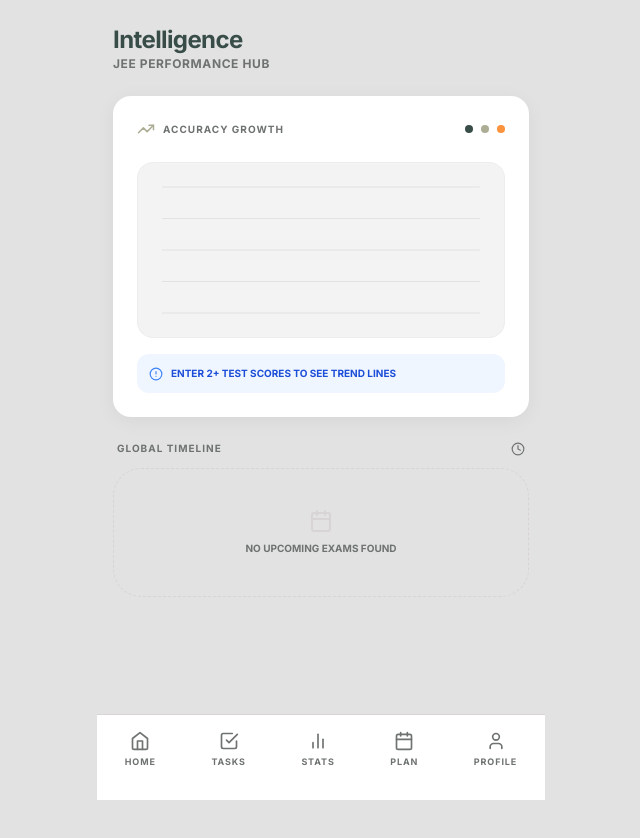
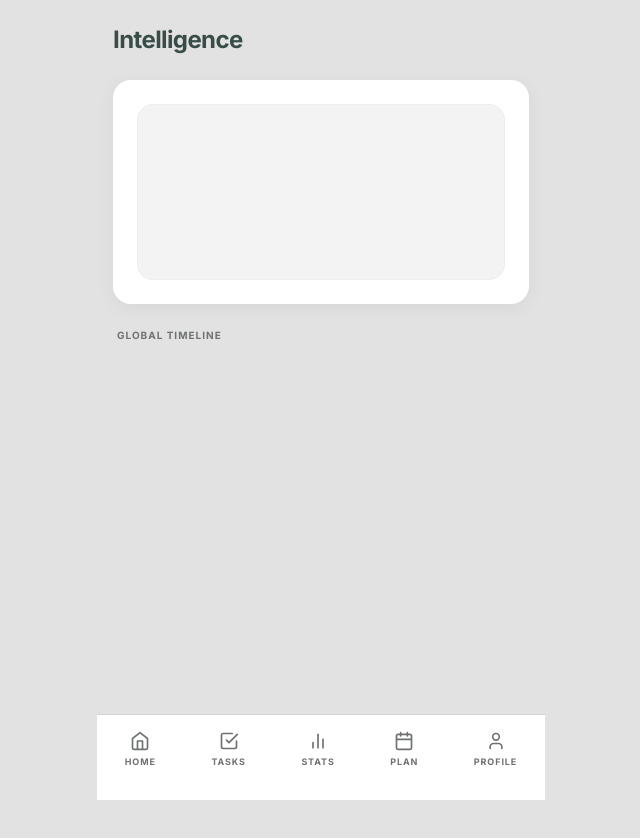
Before and after one commit to hetkeraliya/monkstudy, a Next.js app: page /analysis in a window 1280 px wide. Shown: the top 838 px of the page, without its empty margins (319-959 px from the left). Built offline with nearby package versions, Linux system fonts and the light colour scheme.

Commit message:
Update page.tsx

```diff
--- a/app/analysis/page.tsx
+++ b/app/analysis/page.tsx
@@ -2,9 +2,16 @@
 
 import { useState, useEffect, useMemo } from "react";
 import { motion, AnimatePresence } from "framer-motion";
-import { TrendingUp, Trash2, Calendar, Clock, AlertCircle } from "lucide-react";
+import { TrendingUp, Trash2, Calendar, Clock } from "lucide-react";
 import { useStore } from "../../store/useStore";
 import { vibrate } from "../../lib/db";
+
+// Explicitly define the types for the graph logic
+interface Mark {
+  score: number;
+  total: number;
+  date: string;
+}
 
 interface TooltipData {
   x: number;
@@ -26,7 +33,6 @@ export default function Analysis() {
   const graphWidth = 300;
   const graphHeight = 150;
 
-  // Process data for the graph coordinates
   const datasets = useMemo(() => {
     const config = [
       { id: 'phy', name: 'Physics', color: '#384D48' },
@@ -36,29 +42,22 @@ export default function Analysis() {
 
     return config.map(subConfig => {
       const subject = subjects.find(s => s.id === subConfig.id);
-      const marks = subject?.marks || [];
+      const marks = (subject?.marks || []) as Mark[]; // Explicit type cast
 
       if (marks.length === 0) return { ...subConfig, path: "", points: [] };
 
-      const points = marks.map((m, i) => {
-        // Horizontal spacing: if 1 point, center it. If more, spread them.
+      const points = marks.map((m: Mark, i: number) => {
         const x = marks.length === 1 ? graphWidth / 2 : (i / (marks.length - 1)) * graphWidth;
         const total = m.total || 100;
         const val = Math.round((m.score / total) * 100);
-        // Vertical spacing: 100% is at y=0, 0% is at y=graphHeight
         const y = graphHeight - (val / 100) * graphHeight;
         return { x, y, val, label: `${subConfig.name} Test ${i + 1}` };
       });
 
-      const path = points.length > 1
-        ? points.map(p => `${p.x},${p.y}`).join(" ")
-        : "";
-
-      return { ...subConfig, path, points };
+      return { ...subConfig, path: points.map(p => `${p.x},${p.y}`).join(" "), points };
     });
   }, [subjects]);
 
-  // Consolidate and sort all exams
   const allExams = useMemo(() => {
     return subjects.flatMap(sub =>
       (sub.exams || []).map(ex => ({ ...ex, subjectId: sub.id, subjectName: sub.name }))
@@ -68,79 +67,36 @@ export default function Analysis() {
   if (!mounted) return null;
 
   const getCountdown = (date: string) => {
-    if (!date) return "N/A";
-    const d = new Date(date);
-    d.setHours(0,0,0,0);
-    const now = new Date();
-    now.setHours(0,0,0,0);
-
-    const diff = d.getTime() - now.getTime();
+    const diff = new Date(date).getTime() - new Date().getTime();
     const days = Math.ceil(diff / (1000 * 60 * 60 * 24));
-
-    if (days === 0) return "Today";
-    if (days < 0) return "Passed";
-    return `${days}d`;
-  };
-
-  const deleteExam = (subId: string, examId: string) => {
-    vibrate(60);
-    const subject = subjects.find(s => s.id === subId);
-    if (subject) {
-      updateSubject(subId, { exams: subject.exams.filter(e => e.id !== examId) });
-    }
+    return days > 0 ? `${days}d` : days === 0 ? "Today" : "Passed";
   };
 
   return (
     <div className="space-y-6 pb-24">
       <header className="pt-2">
         <h1 className="text-2xl font-bold text-monk-dark tracking-tight">Intelligence</h1>
-        <p className="text-xs text-monk-muted font-bold uppercase tracking-wider">JEE Performance Hub</p>
       </header>
 
-      {/* 1. Interactive Trend Graph */}
       <section className="matte-card p-6 shadow-matte relative overflow-hidden">
-        <div className="flex items-center justify-between mb-6">
-          <div className="flex items-center gap-2">
-            <TrendingUp size={18} className="text-monk-olive" />
-            <h3 className="text-[10px] font-bold text-monk-muted uppercase tracking-widest">Accuracy Growth</h3>
-          </div>
-          <div className="flex gap-2">
-            <div className="w-2 h-2 rounded-full bg-monk-dark" />
-            <div className="w-2 h-2 rounded-full bg-monk-olive" />
-            <div className="w-2 h-2 rounded-full bg-orange-400" />
-          </div>
-        </div>
-
         <div className="relative h-44 w-full bg-monk-bg/40 rounded-2xl p-6 border border-monk-sand/20">
           <svg viewBox={`0 0 ${graphWidth} ${graphHeight}`} className="w-full h-full overflow-visible" preserveAspectRatio="none">
-            {/* Horizontal Grid */}
-            {[0, 0.25, 0.5, 0.75, 1].map(v => (
-              <line key={v} x1="0" y1={v * graphHeight} x2={graphWidth} y2={v * graphHeight} stroke="#E2E2E2" strokeWidth="1" />
-            ))}
-
-            {/* Drawing Lines and Interactive Points */}
             {datasets.map(ds => (
               <g key={ds.id}>
-                {ds.path && (
-                  <motion.polyline
-                    initial={{ pathLength: 0 }} animate={{ pathLength: 1 }}
-                    fill="none" stroke={ds.color} strokeWidth="3" strokeLinecap="round" strokeLinejoin="round"
-                    points={ds.path}
-                  />
+                {ds.points.length > 1 && (
+                  <polyline fill="none" stroke={ds.color} strokeWidth="3" strokeLinecap="round" strokeLinejoin="round" points={ds.path} />
                 )}
-                {ds.points.map((p, i) => (
+                {ds.data?.points?.map((p: any, i: number) => (
                    <circle
                     key={i} cx={p.x} cy={p.y} r="6"
                     fill={ds.color} stroke="white" strokeWidth="2"
                     onClick={() => { vibrate(20); setTooltip({ ...p, color: ds.color }); }}
-                    className="cursor-pointer active:scale-150 transition-transform"
+                    className="cursor-pointer active:scale-125 transition-transform"
                   />
                 ))}
               </g>
             ))}
           </svg>
-
-          {/* Interactive Tooltip Bubble */}
           <AnimatePresence>
             {tooltip && (
               <motion.div
@@ -148,71 +104,33 @@ export default function Analysis() {
                 style={{ left: `${(tooltip.x / graphWidth) * 100}%`, top: `${(tooltip.y / graphHeight) * 100}%` }}
                 className="absolute z-50 pointer-events-none transform -translate-x-1/2 -translate-y-full mb-3"
               >
-                <div className="bg-white px-3 py-2 rounded-xl shadow-2xl border border-monk-bg text-center min-w-[80px]">
+                <div className="bg-white px-3 py-2 rounded-xl shadow-2xl border border-monk-bg text-center">
                   <p className="text-[7px] font-black uppercase text-monk-muted mb-0.5">{tooltip.label}</p>
-                  <p className="text-sm font-black" style={{ color: tooltip.color }}>{tooltip.val}% Accuracy</p>
+                  <p className="text-sm font-black" style={{ color: tooltip.color }}>{tooltip.val}%</p>
                 </div>
               </motion.div>
             )}
           </AnimatePresence>
         </div>
-
-        {subjects.every(s => s.marks.length < 2) && (
-          <div className="mt-4 flex items-center gap-2 p-3 bg-blue-50 rounded-xl">
-            <AlertCircle size={14} className="text-blue-500" />
-            <p className="text-[10px] text-blue-700 font-bold uppercase">Enter 2+ test scores to see trend lines</p>
-          </div>
-        )}
       </section>
 
-      {/* 2. Global Exam Timeline */}
       <section className="space-y-3">
-        <div className="flex items-center justify-between px-1">
-          <h3 className="text-[10px] font-bold text-monk-muted uppercase tracking-widest">Global Timeline</h3>
-          <Clock size={14} className="text-monk-muted" />
-        </div>
-
-        <div className="space-y-3">
-          <AnimatePresence mode="popLayout">
-            {allExams.length > 0 ? (
-              allExams
-                .filter(e => getCountdown(e.date) !== "Passed")
-                .map((ex) => (
-                  <motion.div
-                    key={ex.id} layout
-                    initial={{ opacity: 0, x: -20 }} animate={{ opacity: 1, x: 0 }} exit={{ opacity: 0, x: 20 }}
-                    className="matte-card p-4 flex justify-between items-center border-l-4"
-                    style={{ borderLeftColor: ex.type === 'High' ? '#ef4444' : ex.type === 'Mid' ? '#fb923c' : '#60a5fa' }}
-                  >
-                    <div className="flex flex-col gap-0.5">
-                      <div className="flex items-center gap-2">
-                        <span className="text-xs font-bold text-monk-dark truncate max-w-[110px]">{ex.title}</span>
+        <h3 className="text-[10px] font-bold text-monk-muted uppercase tracking-widest px-1">Global Timeline</h3>
+        {allExams.filter(e => getCountdown(e.date) !== "Passed").map((ex) => (
+          <div key={ex.id} className="matte-card p-4 flex justify-between items-center border-l-4"
+               style={{ borderLeftColor: ex.type === 'High' ? '#ef4444' : ex.type === 'Mid' ? '#fb923c' : '#60a5fa' }}>
+            <div className="flex flex-col">
+              <span className="text-xs font-bold text-monk-dark">{ex.title}</span>
               <span className="text-[8px] font-bold px-1.5 py-0.5 bg-monk-bg rounded text-monk-muted uppercase">{ex.subjectName}</span>
             </div>
-                      <span className="text-[10px] text-monk-muted font-medium italic">
-                        {new Date(ex.date).toLocaleDateString('en-IN', { day: 'numeric', month: 'short' })}
-                      </span>
-                    </div>
-
             <div className="flex items-center gap-4">
-                      <div className="text-right">
-                        <span className="text-xl font-black text-monk-dark tracking-tighter leading-none">{getCountdown(ex.date)}</span>
-                        <span className="text-[8px] font-bold text-monk-muted uppercase tracking-tighter block">Remaining</span>
-                      </div>
-                      <button onClick={() => deleteExam(ex.subjectId, ex.id)} className="p-2 bg-monk-bg rounded-lg text-monk-muted active:text-red-500">
+              <span className="text-xl font-black text-monk-dark tracking-tighter">{getCountdown(ex.date)}</span>
+              <button onClick={() => updateSubject(ex.subjectId, { exams: (subjects.find(s => s.id === ex.subjectId)?.exams || []).filter(e => e.id !== ex.id) })} className="p-2 bg-monk-bg rounded-lg text-monk-muted">
                 <Trash2 size={16} />
               </button>
             </div>
-                  </motion.div>
-                ))
-            ) : (
-              <div className="p-10 text-center bg-monk-bg/30 rounded-[28px] border border-dashed border-monk-sand">
-                <Calendar className="mx-auto text-monk-sand mb-2" size={24} />
-                <p className="text-[10px] text-monk-muted font-bold uppercase">No upcoming exams found</p>
           </div>
-            )}
-          </AnimatePresence>
-        </div>
+        ))}
       </section>
     </div>
   );
```
Lines whose indentation alone changed are shown as unchanged.
